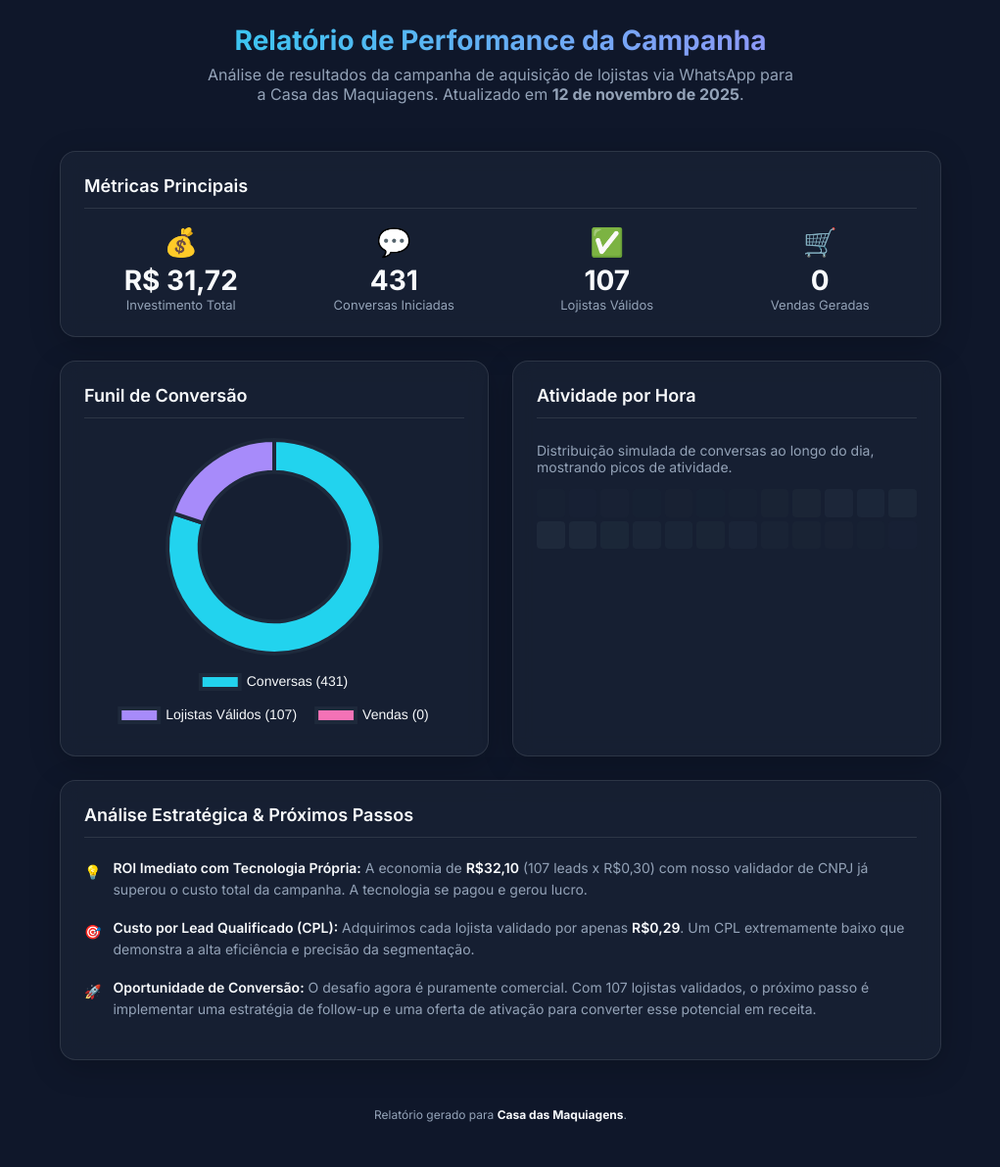
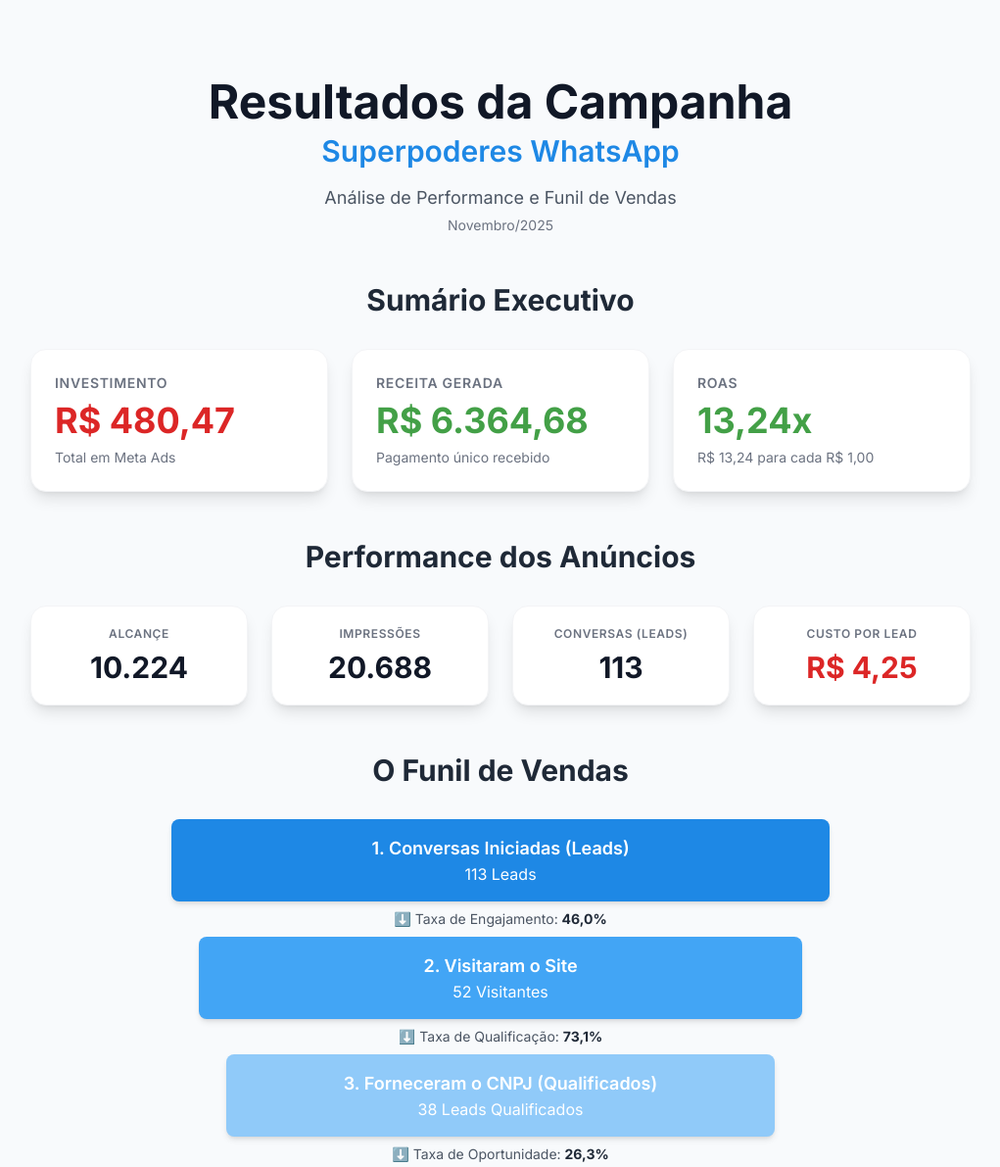
Before and after one commit to niamwite/relatorio-casa-maquiagens, a plain HTML site: page index.html in a window 1280 px wide. Shown: the top 1191 px of the page at 98% size, without its empty margins (129-1150 px from the left). Before the commit the page ends 1169 px from the top, so only its background shows below. Drawn offline with nearby package versions, Linux system fonts and the light colour scheme.

Commit message:
Revise index.html for campaign report updates
Updated the HTML structure and content for the campaign report, including new metadata, Tailwind CSS integration, and enhanced layout with responsive design elements.

```diff
--- a/index.html
+++ b/index.html
@@ -1,215 +1,285 @@
 <!doctype html>
-<html lang="pt-BR">
+<html lang="pt-br">
 <head>
-  <meta charset="utf-8" />
-  <meta name="viewport" content="width=device-width,initial-scale=1" />
-  <title>Relatório - Campanha WhatsApp · Casa das Maquiagens</title>
-  <link href="https://fonts.googleapis.com/css2?family=Inter:wght@400;600;700&display=swap" rel="stylesheet">
+    <meta charset="utf-8">
+    <!-- Viewport é ESSENCIAL para responsividade -->
+    <meta name="viewport" content="width=device-width, initial-scale=1.0">
+
+    <title>Resultados: Campanha Superpoderes</title>
+
+    <!-- Carregando o Tailwind CSS via CDN -->
+    <script src="https://cdn.tailwindcss.com"></script>
+
+    <!-- Importando a fonte Inter -->
+    <link rel="preconnect" href="https://fonts.googleapis.com">
+    <link rel="preconnect" href="https://fonts.gstatic.com" crossorigin>
+    <link href="https://fonts.googleapis.com/css2?family=Inter:wght@400;600;700;800&display=swap" rel="stylesheet">
+
+    <!-- Configurações customizadas do Tailwind -->
+    <script>
+      tailwind.config = {
+        theme: {
+          fontFamily: {
+            // Definindo 'Inter' como a fonte padrão
+            sans: ['Inter', 'sans-serif'],
+          },
+          extend: {
+            colors: {
+              // Definindo as cores da sua marca
+              primary: {
+                light: '#90caf9',
+                DEFAULT: '#42a5f5',
+                dark: '#1e88e5',
+              },
+              secondary: {
+                light: '#a5d6a7',
+                DEFAULT: '#66bb6a',
+                dark: '#43a047',
+              }
+            }
+          }
+        }
+      }
+    </script>
+
     <style>
-    :root {
-      --bg-dark: #0f172a; --bg-light: #1e293b; --text-primary: #f8fafc; --text-secondary: #94a3b8;
-      --accent-1: #22d3ee; --accent-2: #a78bfa; --accent-3: #f472b6; --border-color: rgba(255, 255, 255, 0.1);
-    }
-    @keyframes fadeIn {
-      from { opacity: 0; }
-      to { opacity: 1; }
-    }
-    @keyframes slideUp {
-      from { opacity: 0; transform: translateY(20px); }
-      to { opacity: 1; transform: translateY(0); }
-    }
-    * { box-sizing: border-box; }
+        /* Um gradiente sutil no fundo */
         body {
-      font-family: 'Inter', sans-serif; margin: 0;
-      background-color: var(--bg-dark); color: var(--text-primary);
-      -webkit-font-smoothing: antialiased; -moz-osx-font-smoothing: grayscale;
-      padding: 24px;
-    }
-    .container { max-width: 900px; margin: 0 auto; }
-    .animated-item {
-      opacity: 0; animation: slideUp 0.6s cubic-bezier(0.25, 1, 0.5, 1) forwards;
-      animation-delay: var(--delay, 0s);
-    }
-    header { text-align: center; margin-bottom: 48px; }
-    header h1 { font-size: 28px; font-weight: 700; margin: 0 0 8px 0; background: linear-gradient(90deg, var(--accent-1), var(--accent-2)); -webkit-background-clip: text; -webkit-text-fill-color: transparent; }
-    header p { font-size: 16px; color: var(--text-secondary); margin: 0; max-width: 600px; margin-left: auto; margin-right: auto; }
-    .grid-container { display: grid; gap: 24px; }
-    .card {
-      background: rgba(30, 41, 59, 0.5); border: 1px solid var(--border-color); border-radius: 16px;
-      padding: 24px; backdrop-filter: blur(10px); -webkit-backdrop-filter: blur(10px);
-      box-shadow: 0 8px 32px rgba(0, 0, 0, 0.2);
-    }
-    h2 { font-size: 18px; font-weight: 600; margin: 0 0 20px 0; border-bottom: 1px solid var(--border-color); padding-bottom: 12px; }
-    .stats-grid { display: grid; grid-template-columns: repeat(auto-fit, minmax(150px, 1fr)); gap: 20px; }
-    .stat-item { text-align: center; }
-    .stat-item .icon { font-size: 28px; line-height: 1; margin-bottom: 8px; }
-    .stat-item .value { font-size: 28px; font-weight: 700; }
-    .stat-item .label { font-size: 13px; color: var(--text-secondary); }
-    .chart-container { position: relative; width: 100%; min-height: 300px; }
-    .heatmap-container { margin-top: 24px; }
-    .heatmap-grid { display: grid; grid-template-columns: repeat(12, 1fr); gap: 4px; }
-    .heatmap-cell {
-      aspect-ratio: 1 / 1; background-color: var(--bg-light); border-radius: 4px;
-      opacity: 0.2; transition: all 0.3s ease;
-    }
-    .analysis-list { list-style: none; padding: 0; margin: 0; }
-    .analysis-list li {
-      display: flex; align-items: flex-start; gap: 12px;
-      margin-bottom: 16px; font-size: 14px; line-height: 1.6; color: var(--text-secondary);
-    }
-    .analysis-list .icon { color: var(--accent-1); margin-top: 4px; }
-    .analysis-list strong { color: var(--text-primary); font-weight: 600; }
-    footer { text-align: center; margin-top: 48px; font-size: 12px; color: var(--text-secondary); }
-    footer strong { color: var(--text-primary); }
-    @media (min-width: 768px) {
-      .grid-container { grid-template-columns: 1fr 1fr; }
-      .full-width { grid-column: 1 / -1; }
-      h1 { font-size: 32px; }
+            background-color: #f8fafc; /* bg-gray-50 */
         }
     </style>
 </head>
-<body>
-  <div class="container">
-    <header class="animated-item">
-      <h1>Relatório de Performance da Campanha</h1>
-      <p>Análise de resultados da campanha de aquisição de lojistas via WhatsApp para a Casa das Maquiagens. Atualizado em <strong id="updated"></strong>.</p>
+<body class="font-sans text-gray-800">
+
+    <!-- Container Principal -->
+    <div class="container mx-auto max-w-5xl p-4 md:p-8">
+
+        <!-- 1. Cabeçalho -->
+        <header class="text-center my-8 md:my-12">
+            <h1 class="text-4xl md:text-5xl font-bold text-gray-900">
+                Resultados da Campanha
+            </h1>
+            <h2 class="text-2xl md:text-3xl font-semibold text-primary-dark mt-2">
+                Superpoderes WhatsApp
+            </h2>
+            <p class="text-lg text-gray-600 mt-4">Análise de Performance e Funil de Vendas</p>
+            <p class="text-sm text-gray-500 mt-1">Novembro/2025</p>
         </header>
 
-    <main class="grid-container">
-      <div class="card full-width animated-item" style="--delay: 0.1s;">
-        <h2>Métricas Principais</h2>
-        <div class="stats-grid">
-          <div class="stat-item">
-            <div class="icon" style="color: var(--accent-3);">💰</div>
-            <div class="value">R$ 31,72</div>
-            <div class="label">Investimento Total</div>
+        <!-- 2. Sumário Executivo (KPIs Principais) -->
+        <section class="my-12">
+            <h2 class="text-2xl md:text-3xl font-bold text-center mb-8">Sumário Executivo</h2>
+            <!-- Grid responsivo: 1 coluna no celular, 3 no desktop -->
+            <div class="grid grid-cols-1 md:grid-cols-3 gap-6">
+
+                <!-- Card de KPI: Investimento -->
+                <div class="bg-white p-6 rounded-2xl shadow-lg border border-gray-100">
+                    <h3 class="text-sm font-semibold text-gray-500 uppercase tracking-wider">Investimento</h3>
+                    <p class="text-4xl font-bold text-red-600 my-2">R$ 480,47</p>
+                    <p class="text-sm text-gray-500">Total em Meta Ads</p>
                 </div>
-          <div class="stat-item">
-            <div class="icon" style="color: var(--accent-1);">💬</div>
-            <div class="value">431</div>
-            <div class="label">Conversas Iniciadas</div>
+
+                <!-- Card de KPI: Receita -->
+                <div class="bg-white p-6 rounded-2xl shadow-lg border border-gray-100">
+                    <h3 class="text-sm font-semibold text-gray-500 uppercase tracking-wider">Receita Gerada</h3>
+                    <p class="text-4xl font-bold text-secondary-dark my-2">R$ 6.364,68</p>
+                    <p class="text-sm text-gray-500">Pagamento único recebido</p>
                 </div>
-          <div class="stat-item">
-            <div class="icon" style="color: var(--accent-2);">✅</div>
-            <div class="value">107</div>
-            <div class="label">Lojistas Válidos</div>
+
+                <!-- Card de KPI: ROAS -->
+                <div class="bg-white p-6 rounded-2xl shadow-lg border border-gray-100">
+                    <h3 class="text-sm font-semibold text-gray-500 uppercase tracking-wider">ROAS</h3>
+                    <p class="text-4xl font-bold text-secondary-dark my-2">13,24x</p>
+                    <p class="text-sm text-gray-500">R$ 13,24 para cada R$ 1,00</p>
                 </div>
-          <div class="stat-item">
-            <div class="icon" style="color: #facc15;">🛒</div>
-            <div class="value">0</div>
-            <div class="label">Vendas Geradas</div>
+            </div>
+        </section>
+
+        <!-- 3. Performance dos Anúncios (KPIs Secundários) -->
+        <section class="my-12">
+            <h2 class="text-2xl md:text-3xl font-bold text-center mb-8">Performance dos Anúncios</h2>
+            <!-- Grid responsivo: 2 colunas no celular, 4 no desktop -->
+            <div class="grid grid-cols-2 md:grid-cols-4 gap-4 md:gap-6">
+
+                <div class="bg-white p-5 rounded-2xl shadow-lg text-center border border-gray-100">
+                    <h3 class="text-xs font-semibold text-gray-500 uppercase tracking-wider">Alcançe</h3>
+                    <p class="text-3xl font-bold text-gray-900 mt-2">10.224</p>
+                </div>
+
+                <div class="bg-white p-5 rounded-2xl shadow-lg text-center border border-gray-100">
+                    <h3 class="text-xs font-semibold text-gray-500 uppercase tracking-wider">Impressões</h3>
+                    <p class="text-3xl font-bold text-gray-900 mt-2">20.688</p>
+                </div>
+
+                <div class="bg-white p-5 rounded-2xl shadow-lg text-center border border-gray-100">
+                    <h3 class="text-xs font-semibold text-gray-500 uppercase tracking-wider">Conversas (Leads)</h3>
+                    <p class="text-3xl font-bold text-gray-900 mt-2">113</p>
+                </div>
+
+                <div class="bg-white p-5 rounded-2xl shadow-lg text-center border border-gray-100">
+                    <h3 class="text-xs font-semibold text-gray-500 uppercase tracking-wider">Custo por Lead</h3>
+                    <p class="text-3xl font-bold text-red-600 mt-2">R$ 4,25</p>
+                </div>
+            </div>
+        </section>
+
+        <!-- 4. O Funil de Vendas (O Funil Legal) -->
+        <section class="my-12">
+            <h2 class="text-2xl md:text-3xl font-bold text-center mb-8">O Funil de Vendas</h2>
+
+            <div class="max-w-2xl mx-auto space-y-2">
+
+                <!-- Etapa 1 -->
+                <div class="text-center">
+                    <div class="bg-primary-dark text-white p-4 rounded-lg shadow-md mx-auto w-full">
+                        <h4 class="text-lg font-semibold">1. Conversas Iniciadas (Leads)</h4>
+                        <p class="text-base font-light">113 Leads</p>
+                    </div>
+                    <div class="text-gray-600 my-2 font-medium text-sm">
+                        <span>⬇️ Taxa de Engajamento: <strong class="text-gray-800">46,0%</strong></span>
+                    </div>
+                </div>
+
+                <!-- Etapa 2 -->
+                <div class="text-center">
+                    <div class="bg-primary text-white p-4 rounded-lg shadow-md mx-auto w-11/12">
+                        <h4 class="text-lg font-semibold">2. Visitaram o Site</h4>
+                        <p class="text-base font-light">52 Visitantes</p>
+                    </div>
+                    <div class="text-gray-600 my-2 font-medium text-sm">
+                        <span>⬇️ Taxa de Qualificação: <strong class="text-gray-800">73,1%</strong></span>
+                    </div>
+                </div>
+
+                <!-- Etapa 3 -->
+                <div class="text-center">
+                    <div class="bg-primary-light text-white p-4 rounded-lg shadow-md mx-auto w-10/12">
+                        <h4 class="text-lg font-semibold">3. Forneceram o CNPJ (Qualificados)</h4>
+                        <p class="text-base font-light">38 Leads Qualificados</p>
+                    </div>
+                    <div class="text-gray-600 my-2 font-medium text-sm">
+                        <span>⬇️ Taxa de Oportunidade: <strong class="text-gray-800">26,3%</strong></span>
+                    </div>
+                </div>
+
+                <!-- Etapa 4 -->
+                <div class="text-center">
+                    <div class="bg-blue-200 text-blue-900 p-4 rounded-lg shadow-md mx-auto w-9/12">
+                        <h4 class="text-lg font-semibold">4. Cotações Geradas</h4>
+                        <p class="text-base font-light">10 Oportunidades</p>
+                    </div>
+                    <div class="text-gray-600 my-2 font-medium text-sm">
+                        <span>⬇️ Taxa de Proposta: <strong class="text-gray-800">20,0%</strong></span>
+                    </div>
+                </div>
+
+                <!-- Etapa 5 -->
+                <div class="text-center">
+                    <div class="bg-blue-100 text-blue-900 p-4 rounded-lg shadow-md mx-auto w-8/12">
+                        <h4 class="text-lg font-semibold">5. "Espelhos" Enviados</h4>
+                        <p class="text-base font-light">2 Propostas</p>
+                    </div>
+                    <div class="text-gray-600 my-2 font-medium text-sm">
+                        <span>⬇️ Taxa de Fechamento: <strong class="text-gray-800">50,0%</strong></span>
+                    </div>
+                </div>
+
+                <!-- Etapa 6: Sucesso! -->
+                <div class="text-center pt-2">
+                    <div class="bg-secondary-dark text-white p-5 rounded-lg shadow-xl mx-auto w-7/12">
+                        <h4 class="text-xl font-bold">🎉 6. Venda Realizada! 🎉</h4>
+                        <p class="text-base font-light">1 Cliente</p>
                     </div>
                 </div>
             </div>
+        </section>
 
-      <div class="card animated-item" style="--delay: 0.2s;">
-        <h2>Funil de Conversão</h2>
-        <div class="chart-container">
-          <canvas id="doughnutChart"></canvas>
+        <!-- 5. Análise Financeira -->
+        <section class="my-12">
+            <h2 class="text-2xl md:text-3xl font-bold text-center mb-8">Análise Financeira</h2>
+            <!-- Grid responsivo -->
+            <div class="grid grid-cols-1 md:grid-cols-3 gap-6">
+
+                <div class="bg-white p-6 rounded-2xl shadow-lg border border-gray-100">
+                    <h3 class="text-sm font-semibold text-gray-500 uppercase tracking-wider">Investimento</h3>
+                    <p class="text-4xl font-bold text-red-600 my-2">R$ 480,47</p>
+                </div>
+
+                <div class="bg-white p-6 rounded-2xl shadow-lg border border-gray-100">
+                    <h3 class="text-sm font-semibold text-gray-500 uppercase tracking-wider">Potencial em Cotações</h3>
+                    <p class="text-4xl font-bold text-gray-900 my-2">R$ 32.797,32</p>
+                    <p class="text-sm text-gray-500">(9 cotações únicas)</p>
+                </div>
+
+                <div class="bg-white p-6 rounded-2xl shadow-lg border border-gray-100">
+                    <h3 class="text-sm font-semibold text-gray-500 uppercase tracking-wider">Venda Imediata</h3>
+                    <p class="text-4xl font-bold text-secondary-dark my-2">R$ 6.364,68</p>
                 </div>
             </div>
+        </section>
 
-      <div class="card animated-item" style="--delay: 0.3s;">
-        <h2>Atividade por Hora</h2>
-        <div class="heatmap-container" id="heatmap">
-          <p style="color: var(--text-secondary); font-size: 14px;">Distribuição simulada de conversas ao longo do dia, mostrando picos de atividade.</p>
-          <div class="heatmap-grid" id="heatmapGrid">
+        <!-- 6. Insights e Próximos Passos -->
+        <section class="my-12">
+            <h2 class="text-2xl md:text-3xl font-bold text-center mb-8">Análise e Próximos Passos</h2>
+
+            <!-- Grid responsivo: 1 coluna no celular, 2 no desktop (era lg:grid-cols-3) -->
+            <div class="grid grid-cols-1 lg:grid-cols-2 gap-6">
+
+                <!-- Card: Acertos -->
+                <div class="bg-green-50 border-l-4 border-secondary-dark p-6 rounded-lg shadow-md">
+                    <h3 class="text-xl font-bold text-secondary-dark mb-4">
+                        ✅ Principais Acertos
+                    </h3>
+                    <ul class="list-disc list-inside space-y-2 text-gray-700">
+                        <li><strong>Qualificação Impecável:</strong> Converter <strong>73%</strong> dos visitantes em leads com CNPJ é excelente.</li>
+                        <li><strong>CPL Baixo:</strong> R$ 4,25 por conversa iniciada é um custo muito eficiente.</li>
+                        <li><strong>Taxa de Fechamento:</strong> 50% de fechamento após o envio da proposta final.</li>
+                    </ul>
+                </div>
+
+                <!-- Card: Oportunidades -->
+                <div class="bg-yellow-50 border-l-4 border-yellow-500 p-6 rounded-lg shadow-md">
+                    <h3 class="text-xl font-bold text-yellow-600 mb-4">
+                        💡 Oportunidades
+                    </h3>
+                    <ul class="list-disc list-inside space-y-2 text-gray-700">
+                        <li><strong>Nutrição de Leads:</strong> O que aconteceu com os <strong>28 leads qualificados</strong> que não pediram cotação?</li>
+                        <li><strong>Follow-up de Cotações:</strong> Das 10 cotações, 8 não avançaram. Reaquecer essas oportunidades.</li>
+                    </ul>
+                </div>
+
+                <!-- Card: Curiosidades (NOVO) -->
+                <div class="bg-indigo-50 border-l-4 border-indigo-500 p-6 rounded-lg shadow-md">
+                    <h3 class="text-xl font-bold text-indigo-600 mb-4">
+                        📊 Curiosidades da Campanha
+                    </h3>
+                    <ul class="list-disc list-inside space-y-2 text-gray-700">
+                        <li>O <strong>iluminador</strong> foi o produto mais clicado por quem fechou pedido (provavelmente pelo desconto de 50%), seguido do body splash.</li>
+                        <li>A progressiva, mesmo já fora de estoque, foi o terceiro item mais clicado.</li>
+                        <li><strong>90% dos pedidos</strong> continham ao menos um produto da linha LDSPXX.</li>
+                    </ul>
+                </div>
+
+                <!-- Card: Próximos Passos -->
+                <div class="bg-blue-50 border-l-4 border-primary-dark p-6 rounded-lg shadow-md">
+                    <h3 class="text-xl font-bold text-primary-dark mb-4">
+                        🚀 Próximos Passos
+                    </h3>
+                    <ol class="list-decimal list-inside space-y-2 text-gray-700">
+                        <li><strong>Escalar o Investimento:</strong> Aumentar o orçamento com base no ROAS de 13x.</li>
+                        <li><strong>Fluxo de Nutrição:</strong> Criar remarketing para os 28 leads qualificados parados.</li>
+                        <li><strong>Otimizar Follow-up:</strong> Processo comercial para reengajar as 8 cotações.</li>
+                    </ol>
                 </div>
             </div>
+        </section>
+
+        <!-- Footer -->
+        <footer class="text-center py-8 text-gray-500 text-sm">
+            <p>Relatório da Campanha Superpoderes | Novembro 2025</p>
+        </footer>
+
     </div>
 
-      <div class="card full-width animated-item" style="--delay: 0.4s;">
-        <h2>Análise Estratégica & Próximos Passos</h2>
-        <ul class="analysis-list">
-          <li>
-            <div class="icon">💡</div>
-            <div><strong>ROI Imediato com Tecnologia Própria:</strong> A economia de <strong>R$32,10</strong> (107 leads x R$0,30) com nosso validador de CNPJ já superou o custo total da campanha. A tecnologia se pagou e gerou lucro.</div>
-          </li>
-          <li>
-            <div class="icon">🎯</div>
-            <div><strong>Custo por Lead Qualificado (CPL):</strong> Adquirimos cada lojista validado por apenas <strong>R$0,29</strong>. Um CPL extremamente baixo que demonstra a alta eficiência e precisão da segmentação.</div>
-          </li>
-          <li>
-            <div class="icon">🚀</div>
-            <div><strong>Oportunidade de Conversão:</strong> O desafio agora é puramente comercial. Com 107 lojistas validados, o próximo passo é implementar uma estratégia de follow-up e uma oferta de ativação para converter esse potencial em receita.</div>
-          </li>
-        </ul>
-      </div>
-    </main>
-
-    <footer class="animated-item" style="--delay: 0.5s;">
-      Relatório gerado para <strong>Casa das Maquiagens</strong>.
-    </footer>
-  </div>
-  <script src="https://cdn.jsdelivr.net/npm/chart.js@4.4.0/dist/chart.umd.min.js"></script>
-  <script>
-    document.addEventListener('DOMContentLoaded', () => {
-      // --- Dados da Campanha ---
-      const conversas = 431;
-      const cnpjsValidos = 107;
-      const vendas = 0;
-
-      // --- Atualiza Timestamp ---
-      document.getElementById('updated').innerText = new Date().toLocaleDateString('pt-BR', { day: '2-digit', month: 'long', year: 'numeric' });
-
-      // --- Gráfico de Funil (Donut Chart) ---
-      const ctxD = document.getElementById('doughnutChart').getContext('2d');
-      new Chart(ctxD, {
-        type: 'doughnut',
-        data: {
-          labels: [`Conversas (${conversas})`, `Lojistas Válidos (${cnpjsValidos})`, `Vendas (${vendas})`],
-          datasets: [{
-            data: [conversas, cnpjsValidos, vendas],
-            backgroundColor: ['#22d3ee', '#a78bfa', '#f472b6'],
-            borderColor: '#1e293b',
-            borderWidth: 4,
-            hoverOffset: 8
-          }]
-        },
-        options: {
-          responsive: true,
-          maintainAspectRatio: false,
-          cutout: '70%',
-          plugins: {
-            legend: {
-              position: 'bottom',
-              labels: { color: '#f8fafc', padding: 20, font: { size: 14 } }
-            },
-            tooltip: {
-              backgroundColor: '#0f172a',
-              titleFont: { size: 14 },
-              bodyFont: { size: 12 },
-              padding: 10,
-              cornerRadius: 8,
-              borderColor: 'rgba(255,255,255,0.1)',
-              borderWidth: 1
-            }
-          }
-        }
-      });
-
-      // --- Heatmap de Atividade por Hora ---
-      const hourlyData = [3,2,4,1,0,1,5,12,25,40,38,46,50,48,42,36,30,27,22,18,12,8,5,2];
-      const heatmapGrid = document.getElementById('heatmapGrid');
-
-      // Create 24 cells for the heatmap
-      for (let i = 0; i < 24; i++) {
-        const cell = document.createElement('div');
-        cell.classList.add('heatmap-cell');
-        heatmapGrid.appendChild(cell);
-      }
-
-      // Animate cells based on data after a short delay
-      setTimeout(() => {
-        const cells = heatmapGrid.children;
-        const maxVal = Math.max(...hourlyData);
-        hourlyData.forEach((value, i) => {
-          const opacity = 0.2 + (value / maxVal) * 0.8;
-          cells[i].style.opacity = opacity;
-          cells[i].style.transitionDelay = `${i * 20}ms`;
-        });
-      }, 300);
-    });
-  </script>
 </body>
 </html>
```
Lines whose indentation alone changed are shown as unchanged.
